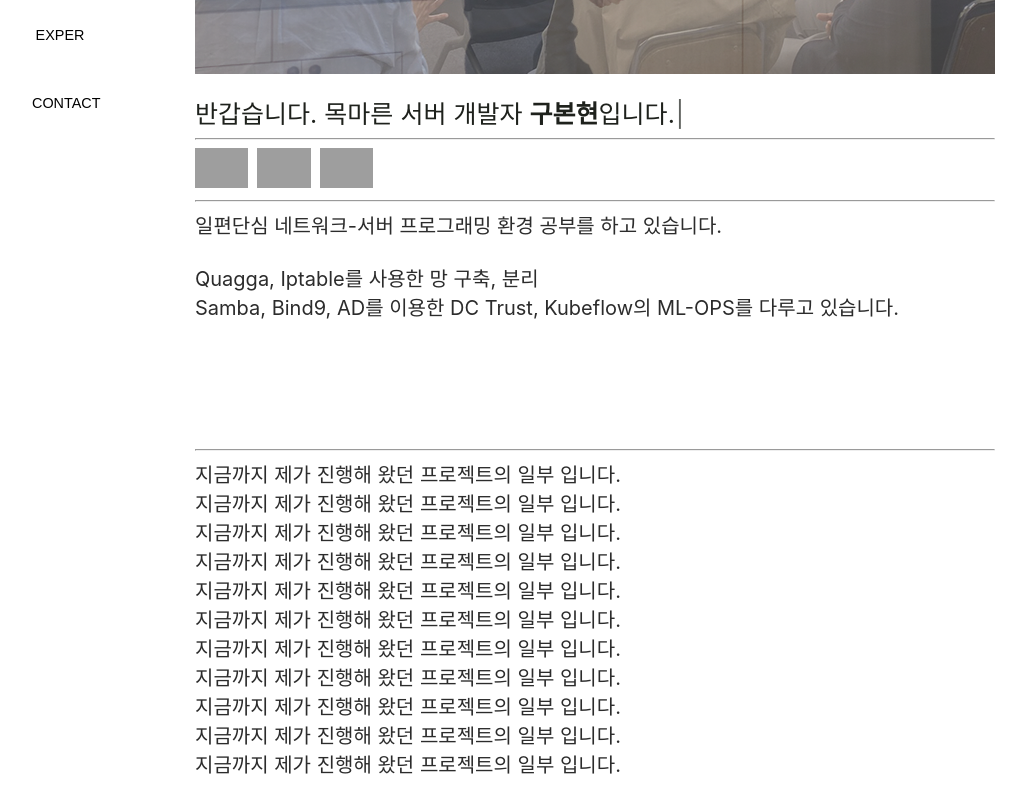
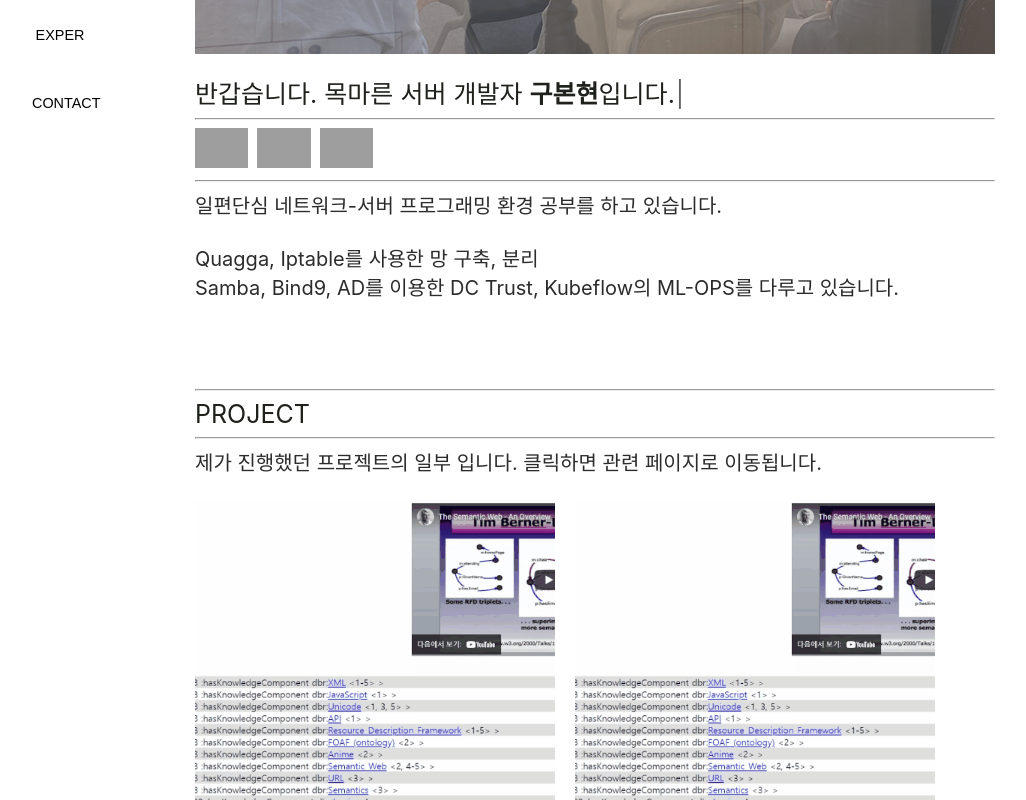
Before and after one commit to BonhyeonGu/Portfolio, a React (Create React App) app: page / in a window 1280 px wide. Shown: the part 466-1266 px from the top of the page, without its empty margins (175-1201 px from the left). Before the commit the page ends 1244 px from the top, so only its background shows below. Built offline with nearby package versions, Linux system fonts and the light colour scheme; grey boxes are pictures that could not be loaded.

Commit message:
프로젝트 항목 추가

```diff
--- a/src/component/CAbout.js
+++ b/src/component/CAbout.js
@@ -24,7 +24,6 @@ export default function CAbout() {
     return (
         <div className={styles.box}>
             {/*<div className={styles.fake} />*/}
-            <br /><br />
             <div className="slide-container">
               <Fade>
               {slideImages.map((slideImage, index)=> (
--- a/src/component/CAbout.module.css
+++ b/src/component/CAbout.module.css
@@ -1,4 +1,5 @@
 .box {
+    top: 20px;
     position :relative;
 }
 
--- a/src/component/CProject.js
+++ b/src/component/CProject.js
@@ -1,22 +1,65 @@
 import styles from "./CProject.module.css";
 import React, {useState, useEffect, useRef} from 'react';
 
+
 export default function CProject() {
+    const [hover, setHover] = useState(0);
+    const templateStyle = {
+        width: "20px",
+        display: "inline-block"
+    }
     return (
         <div className={styles.box}>
             <hr />
+            <div className={styles.title}>
+                PROJECT
+            </div>
+            <hr />
             <div className={styles.texts}>
-                지금까지 제가 진행해 왔던 프로젝트의 일부 입니다.<br />
-                지금까지 제가 진행해 왔던 프로젝트의 일부 입니다.<br />
-                지금까지 제가 진행해 왔던 프로젝트의 일부 입니다.<br />
-                지금까지 제가 진행해 왔던 프로젝트의 일부 입니다.<br />
-                지금까지 제가 진행해 왔던 프로젝트의 일부 입니다.<br />
-                지금까지 제가 진행해 왔던 프로젝트의 일부 입니다.<br />
-                지금까지 제가 진행해 왔던 프로젝트의 일부 입니다.<br />
-                지금까지 제가 진행해 왔던 프로젝트의 일부 입니다.<br />
-                지금까지 제가 진행해 왔던 프로젝트의 일부 입니다.<br />
-                지금까지 제가 진행해 왔던 프로젝트의 일부 입니다.<br />
-                지금까지 제가 진행해 왔던 프로젝트의 일부 입니다.<br />
+                제가 진행했던 프로젝트의 일부 입니다. 클릭하면 관련 페이지로 이동됩니다.<br /><br />
+            </div>
+            <div>
+            <div
+                onMouseEnter={() => setHover(1)} // 마우스엔터(호버)시 키값이 저장된다
+                onMouseLeave={() => setHover(0)}  // 마우스리브 시에는 키값이 지워진다
+                style={{'backgroundImage': `url(img/b11.png)`}}
+                className={styles.thum}
+            >
+                {hover === 1 && (
+                    <div className={styles.hover}>
+                        영상링크를 입력하면 m분마다 주제를 출력해주는 서비스입니다.
+                        해당 프로젝트는 우수성을 인정받아 다른 연구실 과제로 채택되었습니다.
+                    </div>
+                )}
+
+                {hover === 0 && (
+                    <div className={styles.unHover}>
+                        영상링크를 입력하면 m분마다 주제를 출력해주는 서비스입니다.
+                        해당 프로젝트는 우수성을 인정받아 다른 연구실 과제로 채택되었습니다.
+                    </div>
+                )}
+            </div>
+            <div style={templateStyle}></div>
+            <div
+                onMouseEnter={() => setHover(2)} // 마우스엔터(호버)시 키값이 저장된다
+                onMouseLeave={() => setHover(0)}  // 마우스리브 시에는 키값이 지워진다
+                style={{'backgroundImage': `url(img/b11.png)`}}
+                className={styles.thum}
+            >
+                {hover === 2 && (
+                    <div className={styles.hover}>
+                        영상링크를 입력하면 m분마다 주제를 출력해주는 서비스입니다.
+                        해당 프로젝트는 우수성을 인정받아 다른 연구실 과제로 채택되었습니다.
+                    </div>
+                )}
+
+                {hover === 0 && (
+                    <div className={styles.unHover}>
+                        영상링크를 입력하면 m분마다 주제를 출력해주는 서비스입니다.
+                        해당 프로젝트는 우수성을 인정받아 다른 연구실 과제로 채택되었습니다.
+                    </div>
+                )}
+            </div>
             </div>
         </div>
     );
--- a/src/component/CProject.module.css
+++ b/src/component/CProject.module.css
@@ -1,6 +1,12 @@
 .box {
-    top: 120px;
+    top: 100px;
     position: relative;
+}
+
+.title {
+    position: relative;
+    color: #1e211c;
+    font-size: 25px;
 }
 
 .texts {
@@ -8,3 +14,36 @@
     color: #2c2c2c;
     font-size: 20px;
 }
+
+.thum {
+    display: inline-block;
+    width: 360px;
+    height: 300px;
+    left: 10px;
+}
+
+.hover {
+    color: white;
+    background-color: rgba(0, 0, 0, 0.589);
+
+    width: 360px;
+    height: 300px;
+    animation-duration: 1s;
+    animation-name: fd;
+}
+
+.unHover {
+    color: rgba(255, 255, 255, 0);
+    width: 360px;
+    height: 300px;
+}
+
+@keyframes fd {
+    0% {
+      opacity: 0;
+    }
+
+    100% {
+      opacity: 1;
+    }
+}
```
Also changed, not shown: src/component/CProjectSub.js (added, +27 -0 lines), public/img/b11.png (added).
